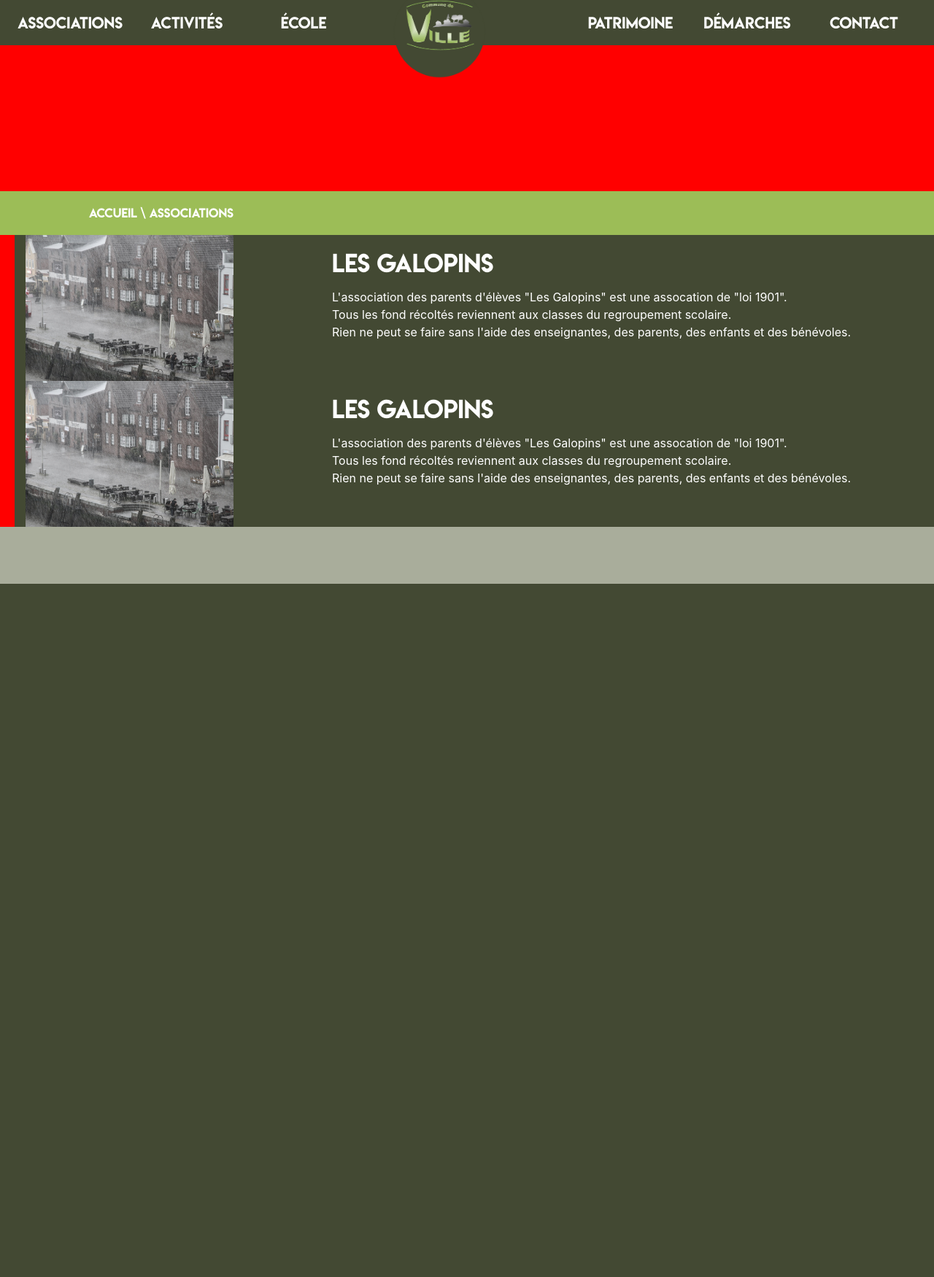
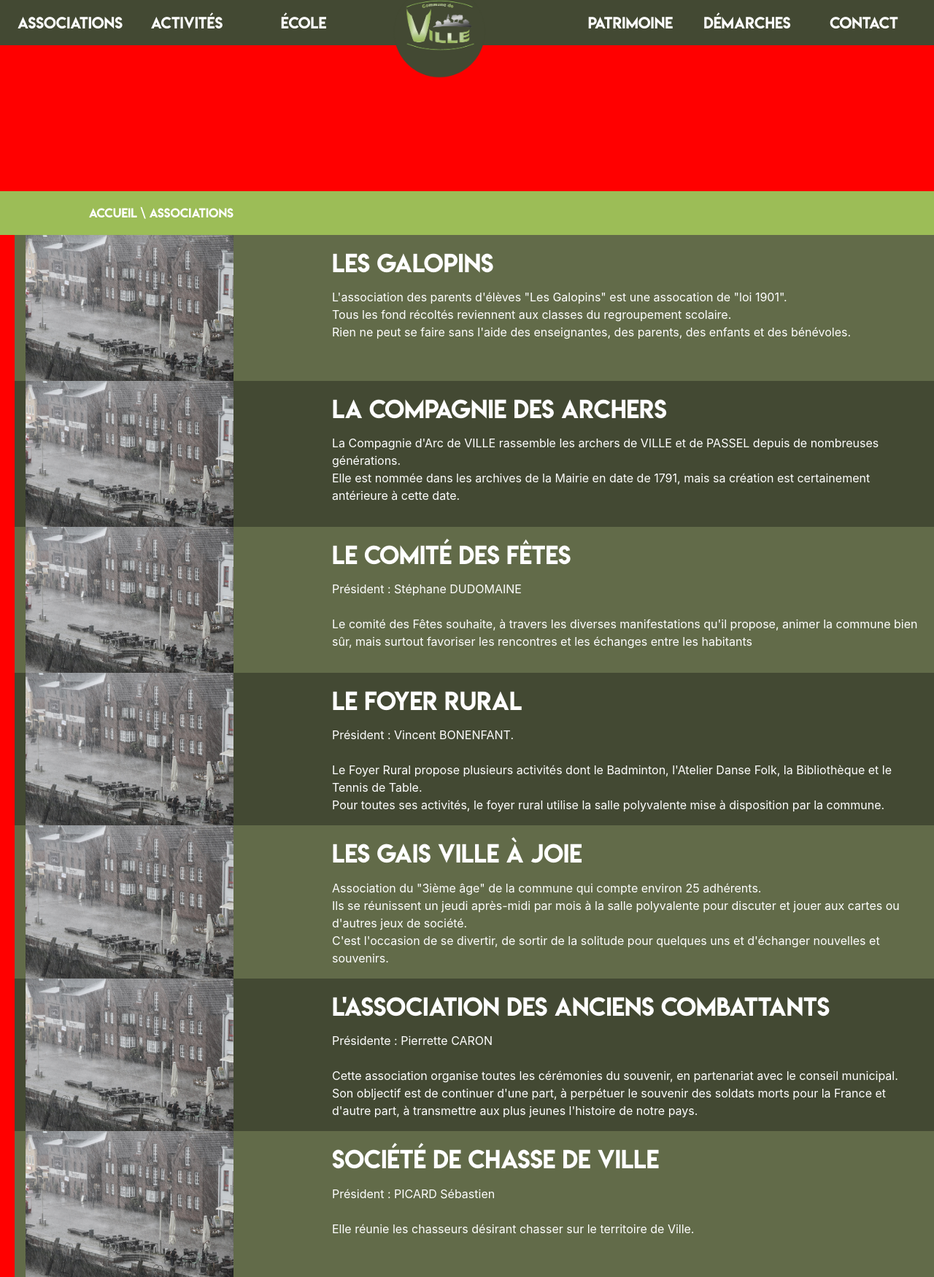
Before and after one commit to LexaeART/villeinfo, a PHP site: page /associations.php in a window 1280 px wide. Shown: the whole page at 73% size. Before the commit the page ends 800 px from the top, so only its background shows below. Run offline with PHP 8.4, Linux system fonts and the light colour scheme.

Commit message:
J'sais aps

```diff
--- a/assets/css/associations.css
+++ b/assets/css/associations.css
@@ -47,13 +47,13 @@ body{
 }
 
 #change {
-height:200px;
+min-height:200px;
 background-color:#434933;
 border-left: red 20px solid;
 }
 
 .imgAssoc{
-  height: 200px;
+  min-height: 200px;
 }
 
 .imgAssoc img{
@@ -72,8 +72,12 @@ object-fit: cover;
   color: white;
 }
 
+#change .second{
+  background-color: #626b49;
+}
+
 @media screen and (max-width: 800px) {
   #change{
-    height: 55vh;
+    min-height: 55vh;
   }
 }
--- a/associations.php
+++ b/associations.php
@@ -66,9 +66,10 @@
           </div>
         </div>
       </div>
+      <div id="groupAssoc">
         <div class="row">
           <div id="change" class="col-12">
-          <div class="row">
+            <div class="row  second">
               <div class="col-3 imgAssoc">
                 <img src="assets/images/fondUne.jpg" />
               </div>
@@ -92,14 +93,96 @@ Rien ne peut se faire sans l'aide des enseignantes, des parents, des enfants et
           <img src="assets/images/fondUne.jpg" />
         </div>
         <div class="offset-1 col-8">
-        <h2>Les Galopins</h2>
+          <h2>La Compagnie des Archers</h2>
           <p>
-          L'association des parents d'élèves "Les Galopins" est une assocation de "loi 1901".<br />
+             La Compagnie d'Arc de VILLE rassemble les archers de VILLE et de PASSEL depuis de nombreuses générations.<br />
+             Elle est nommée dans les archives de la Mairie en date de 1791, mais sa création est certainement antérieure à cette date.  </p>
+        </div>
+      </div>
+    </div>
+  </div>
+  <div class="row">
+    <div id="change" class="col-12">
+      <div class="row  second">
+        <div class="col-3 imgAssoc">
+          <img src="assets/images/fondUne.jpg" />
+        </div>
+        <div class="offset-1 col-8">
+          <h2>Le Comité des Fêtes</h2>
+          <p>
+            Président : Stéphane DUDOMAINE<br /><br />
 
-Tous les fond récoltés reviennent aux classes du regroupement scolaire.<br />
+  Le comité des Fêtes souhaite, à travers les diverses manifestations qu'il propose, animer la commune bien sûr, mais surtout favoriser les rencontres et les échanges entre les habitants
+          </p>
+        </div>
+      </div>
+    </div>
+  </div>
+  <div class="row">
+    <div id="change" class="col-12">
+      <div class="row">
+        <div class="col-3 imgAssoc">
+          <img src="assets/images/fondUne.jpg" />
+        </div>
+        <div class="offset-1 col-8">
+          <h2>Le Foyer Rural </h2>
+          <p>
+            Président : Vincent BONENFANT.<br /><br />
+            Le Foyer Rural propose plusieurs activités dont  le Badminton, l'Atelier Danse Folk, la Bibliothèque et le Tennis de Table.<br />
 
-Rien ne peut se faire sans l'aide des enseignantes, des parents, des enfants et des bénévoles.
+   Pour toutes ses activités, le foyer rural utilise la salle polyvalente mise à disposition par la commune.
           </p>
+        </div>
+      </div>
+    </div>
+  </div>
+  <div class="row">
+    <div id="change" class="col-12">
+      <div class="row  second">
+        <div class="col-3 imgAssoc">
+          <img src="assets/images/fondUne.jpg" />
+        </div>
+        <div class="offset-1 col-8">
+          <h2>Les Gais Ville à Joie </h2>
+          <p>
+            Association du "3ième âge" de la commune qui compte environ 25 adhérents. <br />
+            Ils se réunissent un jeudi après-midi par mois à la salle polyvalente pour discuter et jouer aux cartes ou d'autres jeux de société.<br />
+            C'est l'occasion de se divertir, de sortir de la solitude pour quelques uns et d'échanger nouvelles et souvenirs.
+          </p>
+        </div>
+      </div>
+    </div>
+  </div>
+  <div class="row">
+    <div id="change" class="col-12">
+      <div class="row">
+        <div class="col-3 imgAssoc">
+          <img src="assets/images/fondUne.jpg" />
+        </div>
+        <div class="offset-1 col-8">
+          <h2>L'Association des Anciens Combattants </h2>
+          <p>
+            Présidente : Pierrette CARON<br /><br />
+            Cette association organise toutes les cérémonies du souvenir, en partenariat avec le conseil municipal. <br />
+            Son obljectif est de continuer d'une part, à perpétuer le souvenir des soldats morts pour la France et d'autre part, à transmettre aux plus jeunes l'histoire de notre pays.
+          </p>
+        </div>
+      </div>
+    </div>
+  </div>
+  <div class="row">
+    <div id="change" class="col-12">
+      <div class="row  second">
+        <div class="col-3 imgAssoc">
+          <img src="assets/images/fondUne.jpg" />
+        </div>
+        <div class="offset-1 col-8">
+          <h2>Société de Chasse de Ville </h2>
+          <p>
+            Président : PICARD Sébastien<br /><br />
+            Elle réunie les chasseurs désirant chasser sur le territoire de Ville.
+          </p>
+        </div>
       </div>
     </div>
   </div>
```
Lines whose indentation alone changed are shown as unchanged.
